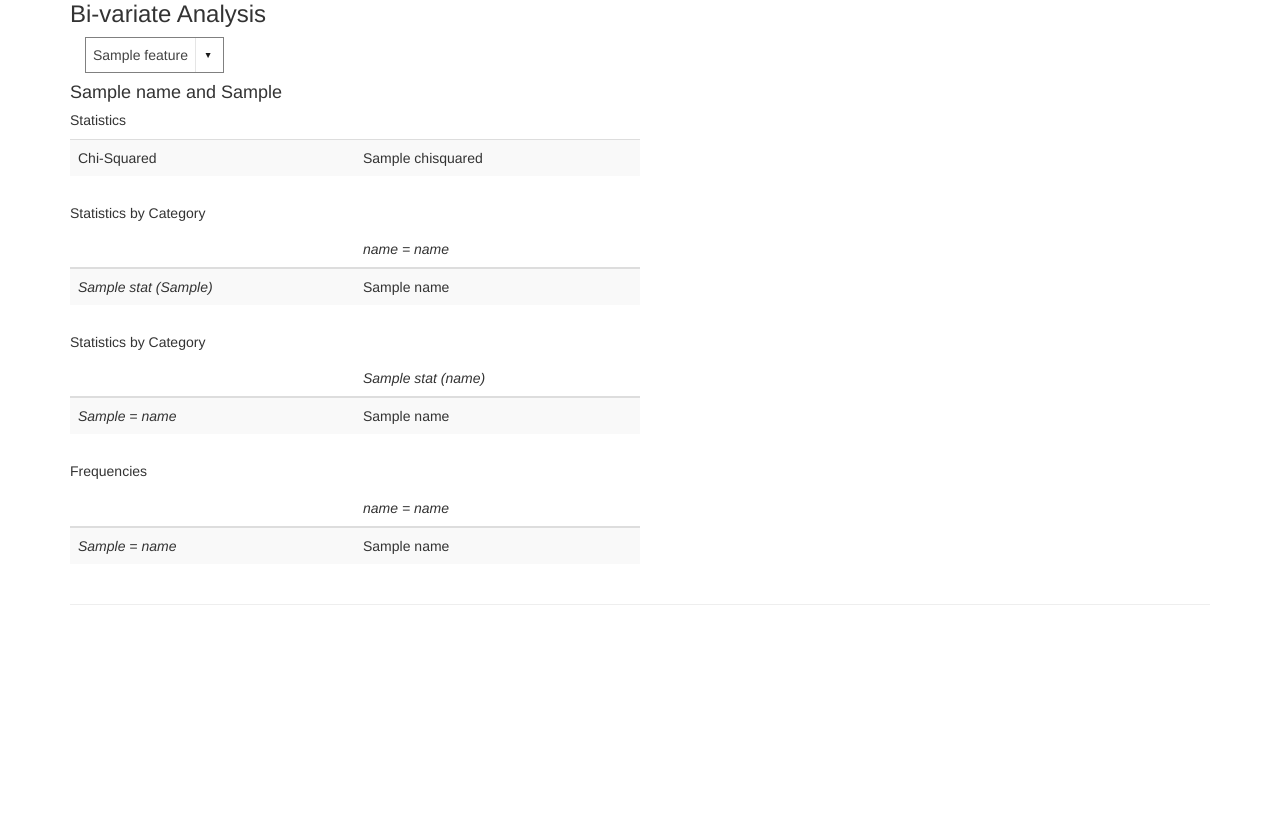
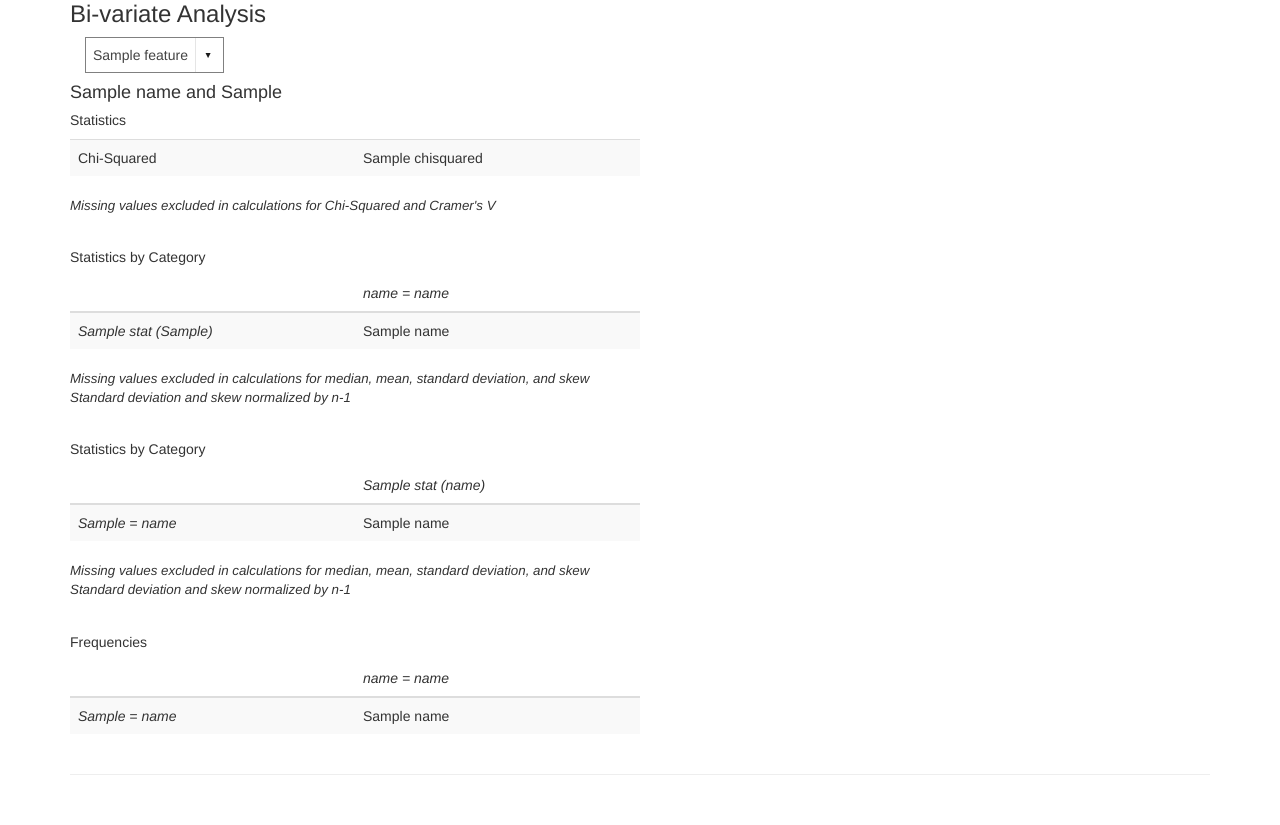
Before and after one commit to margaretpearce/data-exploration, a Flask app: template templates/bivariate.html in a window 1280 px wide. Shown: the part 139-964 px from the top of the page. Before the commit the page ends 744 px from the top, so only its background shows below. Run offline with Flask 2, Linux system fonts and the light colour scheme; the visitor is signed in with stand-in values (Sample User, id 1); the template is opened without the code that fills it: most values are stand-ins (such as "Sample title", 1, 10 or a date in 2020); some libraries are stand-ins or nearby versions.

Commit message:
Added note about handling missing values and normalization

```diff
--- a/static/css/theme.css
+++ b/static/css/theme.css
@@ -142,6 +142,13 @@ body {
 
 }
 
+.table-responsive p {
+	margin-bottom: 25px;
+	font-style: italic;
+	font-weight: lighter;
+	font-size: 10pt;
+}
+
 .topbar-title {
 	float: left;
 	color: #ffffff;
--- a/templates/bivariate.html
+++ b/templates/bivariate.html
@@ -78,6 +78,9 @@
                     </tr>
                     {% endif %}
                     </table>
+                    {% if data.feature_interactions[f].chisquared[i] or data.feature_interactions[f].cramers[i] %}
+                    <p>Missing values excluded in calculations for Chi-Squared and Cramer's V</p>
+                    {% endif %}
             </div>
             {% endif %}
 
@@ -104,6 +107,8 @@
                     {% endfor %}
                     </tbody>
                 </table>
+                <p>Missing values excluded in calculations for median, mean, standard deviation, and skew<br/>
+                    Standard deviation and skew normalized by n-1</p>
             </div>
             {% endif %}
 
@@ -130,6 +135,8 @@
                     {% endfor %}
                     </tbody>
                 </table>
+                <p>Missing values excluded in calculations for median, mean, standard deviation, and skew<br/>
+                    Standard deviation and skew normalized by n-1</p>
             </div>
             {% endif %}
 
--- a/templates/univariate.html
+++ b/templates/univariate.html
@@ -90,6 +90,7 @@
         </tr>
         {% endif %}
         </table>
+    <p>Missing values excluded in calculations for mean and median</p>
 </div>
 {% endif %}
 
@@ -173,6 +174,10 @@
 
         <!-- outliers -->
     </table>
+    {% if f.feat_stddev %}
+    <p>Missing values excluded in calculations for standard deviation, variance, skew, and kurtosis<br/>
+        Standard deviation, variance, skew, and kurtosis normalized by n-1</p>
+    {% endif %}
 </div>
 <br/>
 </div>
```
